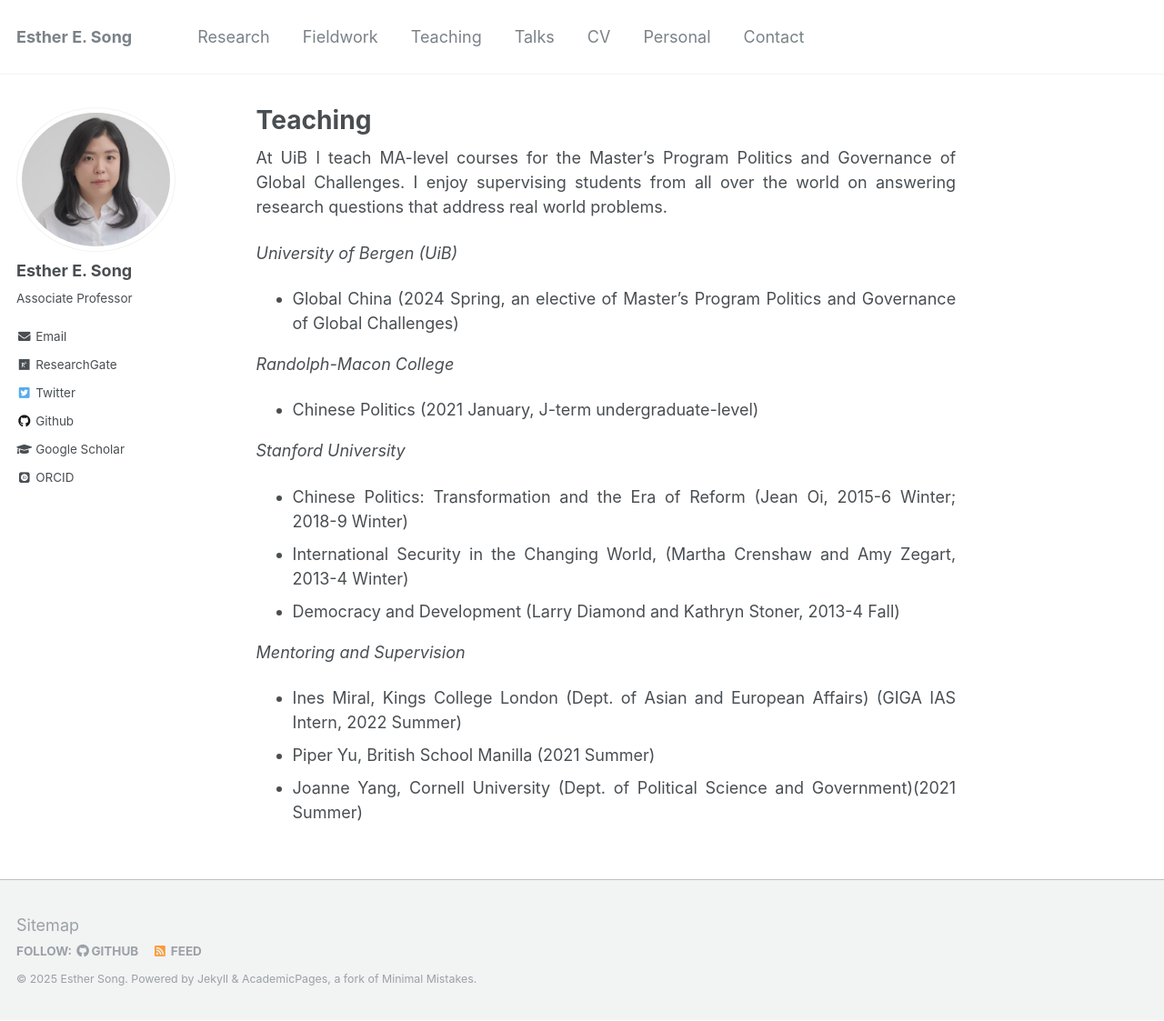
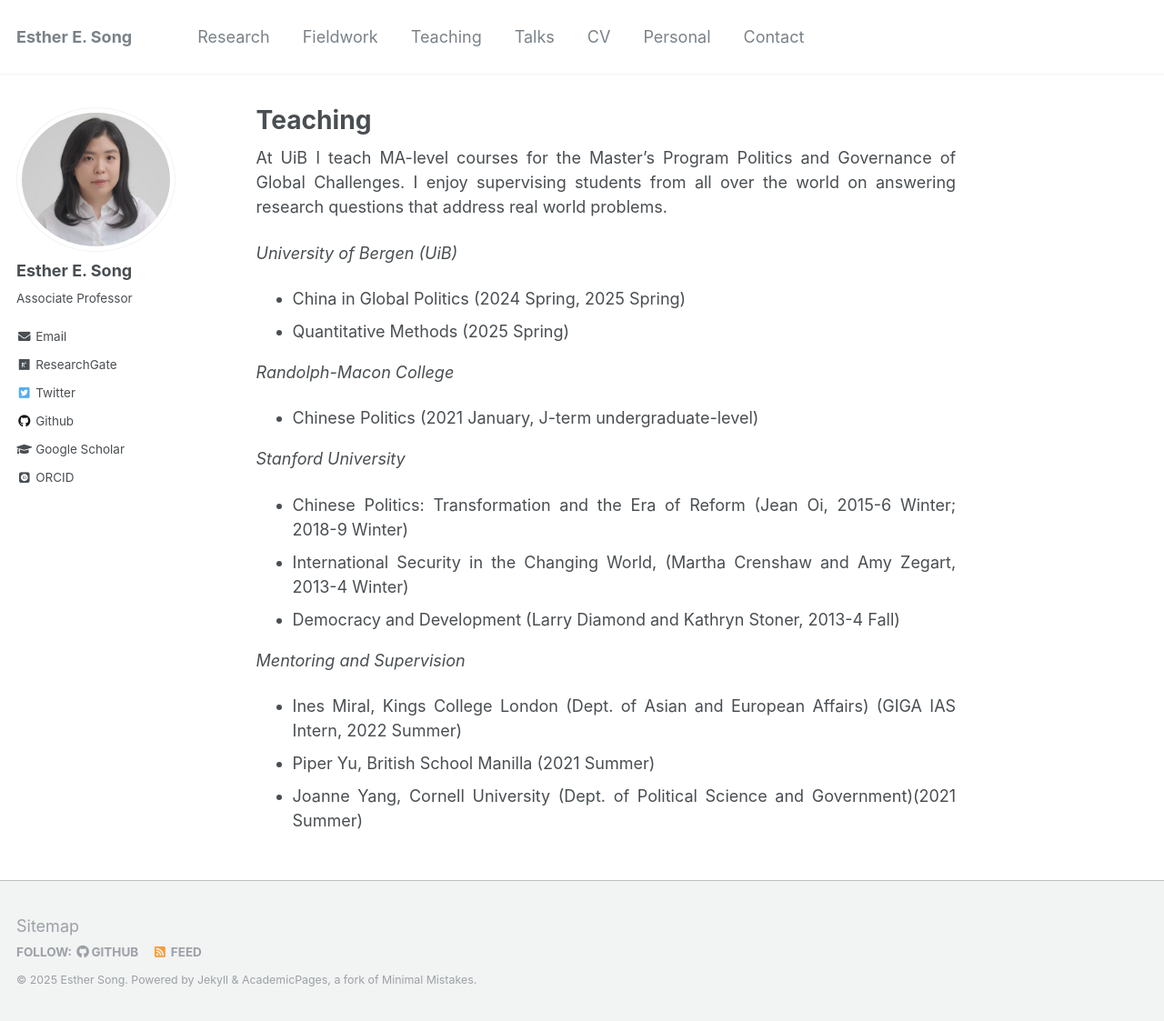
Before and after one commit to ehsong/ehsong.github.io, a Jekyll site: the page built from _pages/teaching.md, in a window 1280 px wide and 1123 px high. Shown: the whole window at 91% size. Built offline with Jekyll 4.4.1, drawn with Linux system fonts in a browser that asks for light colours; some web fonts are replaced.

Commit message:
Update teaching.md

```diff
--- a/_pages/teaching.md
+++ b/_pages/teaching.md
@@ -7,7 +7,8 @@ author_profile: true
 At UiB I teach MA-level courses for the Master's Program Politics and Governance of Global Challenges. I enjoy supervising students from all over the world on answering research questions that address real world problems.
 
 *University of Bergen (UiB)*
-- Global China (2024 Spring, an elective of Master's Program Politics and Governance of Global Challenges)
+- China in Global Politics (2024 Spring, 2025 Spring)
+- Quantitative Methods (2025 Spring)
 
 *Randolph-Macon College*
 - Chinese Politics (2021 January, J-term undergraduate-level)
```
